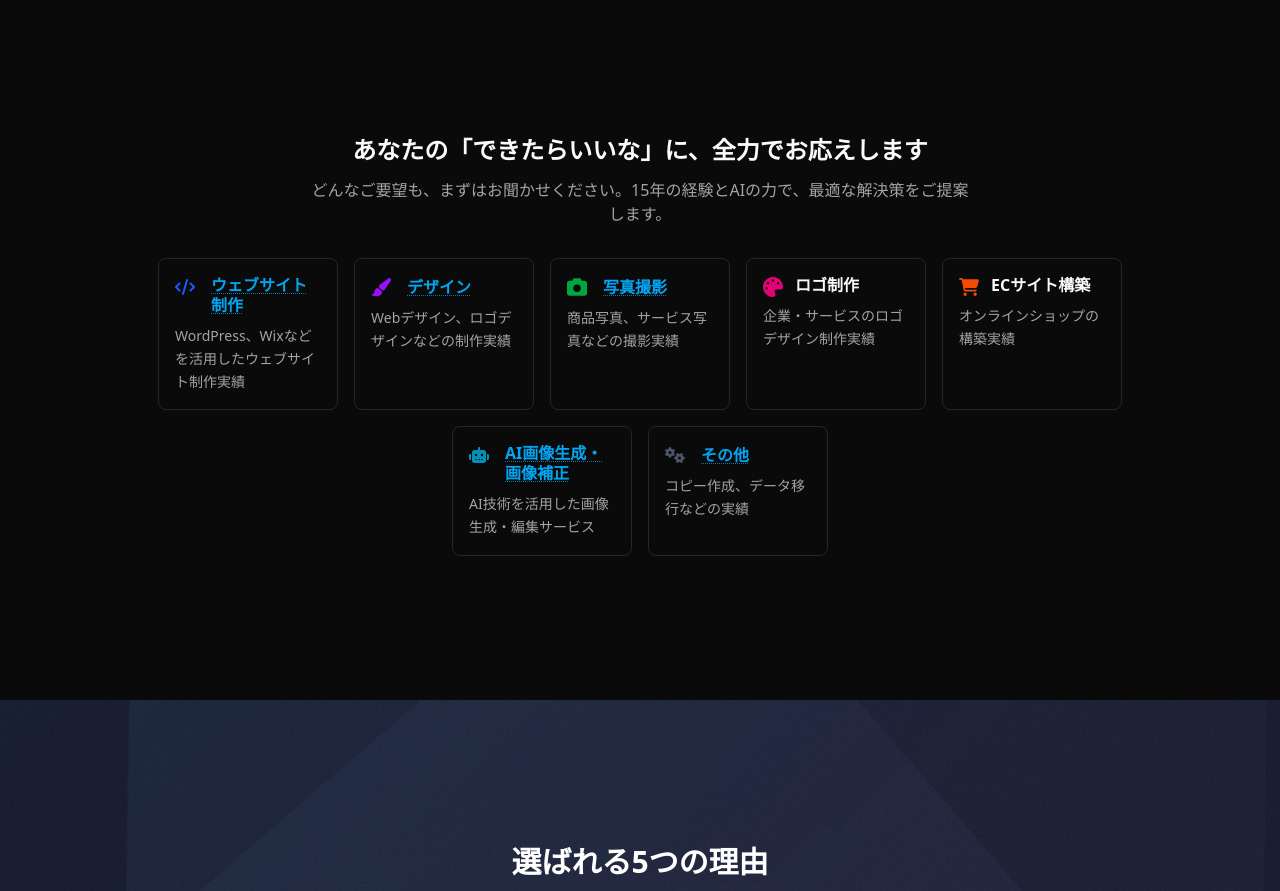
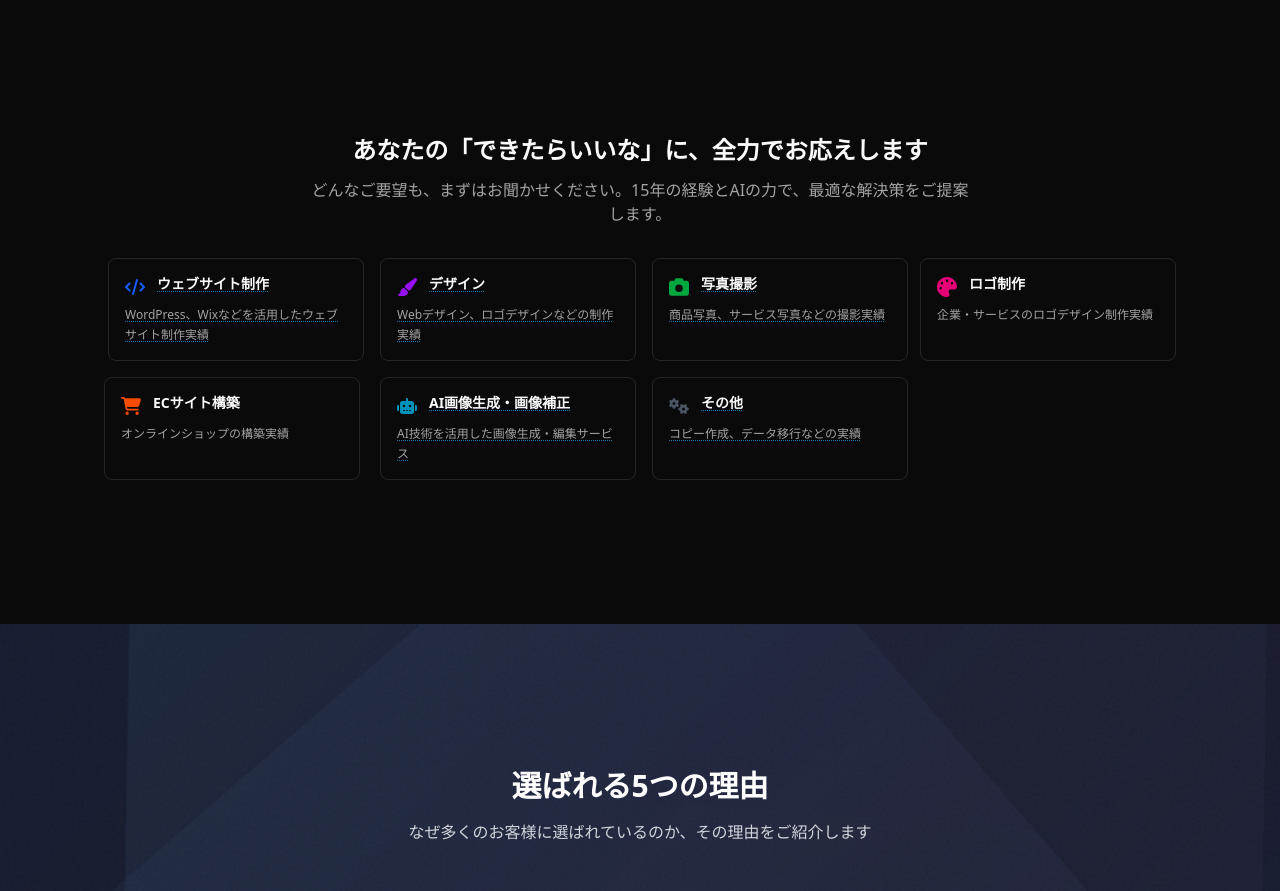
Before and after one commit to takunagai/nextjs-boilerplate, a Next.js app: page / in a window 1280 px wide. Shown: the part 3360-4251 px from the top of the page. Built offline with nearby package versions, Linux system fonts and the light colour scheme; no server answers.

Commit message:
refactor(sections): ServicesセクションでServiceCategoriesを使用
重複していたカテゴリー表示コードを削除し、共通コンポーネントを使用するよう変更。
コードの可読性と保守性を向上させました。

```diff
--- a/src/components/sections/services-section.tsx
+++ b/src/components/sections/services-section.tsx
@@ -16,6 +16,7 @@ import { Heading } from "@/components/ui/heading";
 import { BlobMasks, type BlobShape } from "@/components/ui/blob-mask";
 import { usePerformanceCheck } from "@/hooks/use-webgl-support";
 import { portfolioCategories } from "@/lib/data/portfolio-data";
+import { ServiceCategories } from "./service-categories";
 
 // 動的インポート - エフェクトコンポーネント
 const FlowingComments = dynamic(
@@ -290,49 +291,8 @@ export function ServicesSection() {
           )}
         />
 
-        {/* カテゴリー紹介 */}
-        <div className="mt-12">
-          <div className="text-center mb-8">
-            <h3 className="text-2xl font-bold mb-3">
-              あなたの「できたらいいな」に、全力でお応えします
-            </h3>
-            <p className="text-muted-foreground max-w-2xl mx-auto">
-              どんなご要望も、まずはお聞かせください。15年の経験とAIの力で、最適な解決策をご提案します。
-            </p>
-          </div>
-          <div className="flex flex-wrap gap-4 justify-center">
-            {portfolioCategories.map((category) => (
-              <div
-                key={category.id}
-                className="p-4 border rounded-lg bg-card hover:bg-accent/50 transition-colors w-[180px] flex-shrink-0"
-              >
-                <div className="flex items-start gap-3 mb-2">
-                  {category.icon && (
-                    <div className="flex-shrink-0 mt-0.5">
-                      {category.icon}
-                    </div>
-                  )}
-                  <div className="flex-1 min-w-0">
-                    {category.serviceUrl ? (
-                      <Link href={category.serviceUrl} className="inline-block">
-                        <h3 className="text-sm md:text-base font-semibold hover:underline cursor-pointer leading-tight">
-                          {category.name}
-                        </h3>
-                      </Link>
-                    ) : (
-                      <h3 className="text-sm md:text-base font-semibold leading-tight">
-                        {category.name}
-                      </h3>
-                    )}
-                  </div>
-                </div>
-                <p className="text-xs md:text-sm text-muted-foreground leading-relaxed">
-                  {category.description}
-                </p>
-              </div>
-            ))}
-          </div>
-        </div>
+        {/* サービスカテゴリー */}
+        <ServiceCategories categories={portfolioCategories} />
       </Container>
     </section>
   );
```
